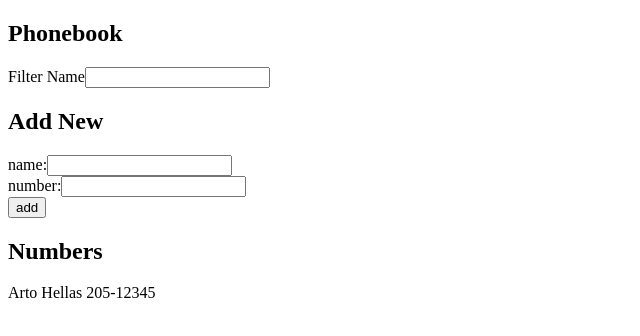
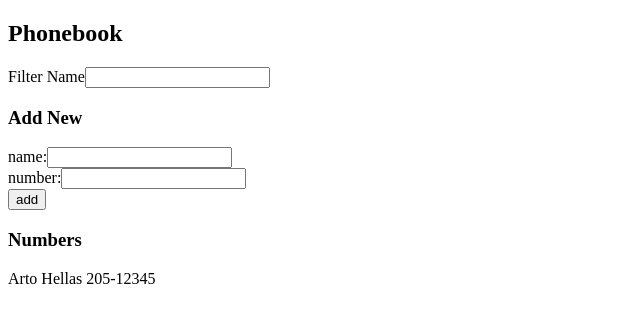
Before and after one commit to Chappydev/full-stack-open-exercises, a React (Create React App) app in the folder part2/phonebook/: page / in a window 1280 px wide. Shown: the top 336 px of the page, without its empty margins (0-640 px from the left). Built offline with nearby package versions, Linux system fonts and the light colour scheme.

Commit message:
Complete 2.10

```diff
--- a/part2/phonebook/src/App.js
+++ b/part2/phonebook/src/App.js
@@ -1,4 +1,7 @@
-import { useState } from 'react'
+import { useState } from 'react';
+import Filter from './components/Filter';
+import PersonForm from './components/PersonForm';
+import Persons from './components/Persons';
 
 const App = () => {
   const [persons, setPersons] = useState([
@@ -22,39 +25,22 @@ const App = () => {
   return (
     <div>
       <h2>Phonebook</h2>
-      Filter Name
-      <input
-        value={filterText}
-        onChange={handleInputChange(setFilterText)}
+      <Filter
+        filterText={filterText}
+        setFilterText={setFilterText}
+        onChange={handleInputChange}
       />
-      <h2>Add New</h2>
-      <form>
-        <div>
-          name:
-          <input
-            value={newName}
-            onChange={handleInputChange(setNewName)}
-          />
-        </div>
-        <div>
-          number:
-          <input
-            value={newNumber}
-            onChange={handleInputChange(setNewNumber)}
-          />
-        </div>
-        <div>
-          <button onClick={handleFormSubmit} type="submit">add</button>
-        </div>
-      </form>
-      <h2>Numbers</h2>
-      {
-        persons
-          .filter(person =>
-            person.name.slice().toLowerCase().includes(filterText.slice().toLowerCase()))
-          .map(person =>
-            <p key={person.name}>{person.name} {person.number}</p>)
-      }
+      <h3>Add New</h3>
+      <PersonForm
+        newName={newName}
+        setNewName={setNewName}
+        newNumber={newNumber}
+        setNewNumber={setNewNumber}
+        onChange={handleInputChange}
+        onClick={handleFormSubmit}
+      />
+      <h3>Numbers</h3>
+      <Persons persons={persons} filterText={filterText} />
     </div>
   )
 }
--- /dev/null
+++ b/part2/phonebook/src/components/Filter.js
@@ -0,0 +1,13 @@
+const Filter = ({ filterText, setFilterText, onChange }) => {
+  return (
+    <div>
+      Filter Name
+      <input
+        value={filterText}
+        onChange={onChange(setFilterText)}
+      />
+    </div>
+  )
+}
+
+export default Filter;
--- /dev/null
+++ b/part2/phonebook/src/components/PersonForm.js
@@ -0,0 +1,25 @@
+const PersonForm = ({ newName, newNumber, setNewName, setNewNumber, onChange, onClick }) => {
+  return (
+    <form>
+        <div>
+          name:
+          <input
+            value={newName}
+            onChange={onChange(setNewName)}
+          />
+        </div>
+        <div>
+          number:
+          <input
+            value={newNumber}
+            onChange={onChange(setNewNumber)}
+          />
+        </div>
+        <div>
+          <button onClick={onClick} type="submit">add</button>
+        </div>
+      </form>
+  )
+}
+
+export default PersonForm;
--- /dev/null
+++ b/part2/phonebook/src/components/Persons.js
@@ -0,0 +1,15 @@
+const Persons = ({ persons, filterText }) => {
+  return (
+    <>
+      {
+        persons
+          .filter(person =>
+            person.name.slice().toLowerCase().includes(filterText.slice().toLowerCase()))
+          .map(person =>
+            <p key={person.name}>{person.name} {person.number}</p>)
+      }
+    </>
+  )
+}
+
+export default Persons;
```
